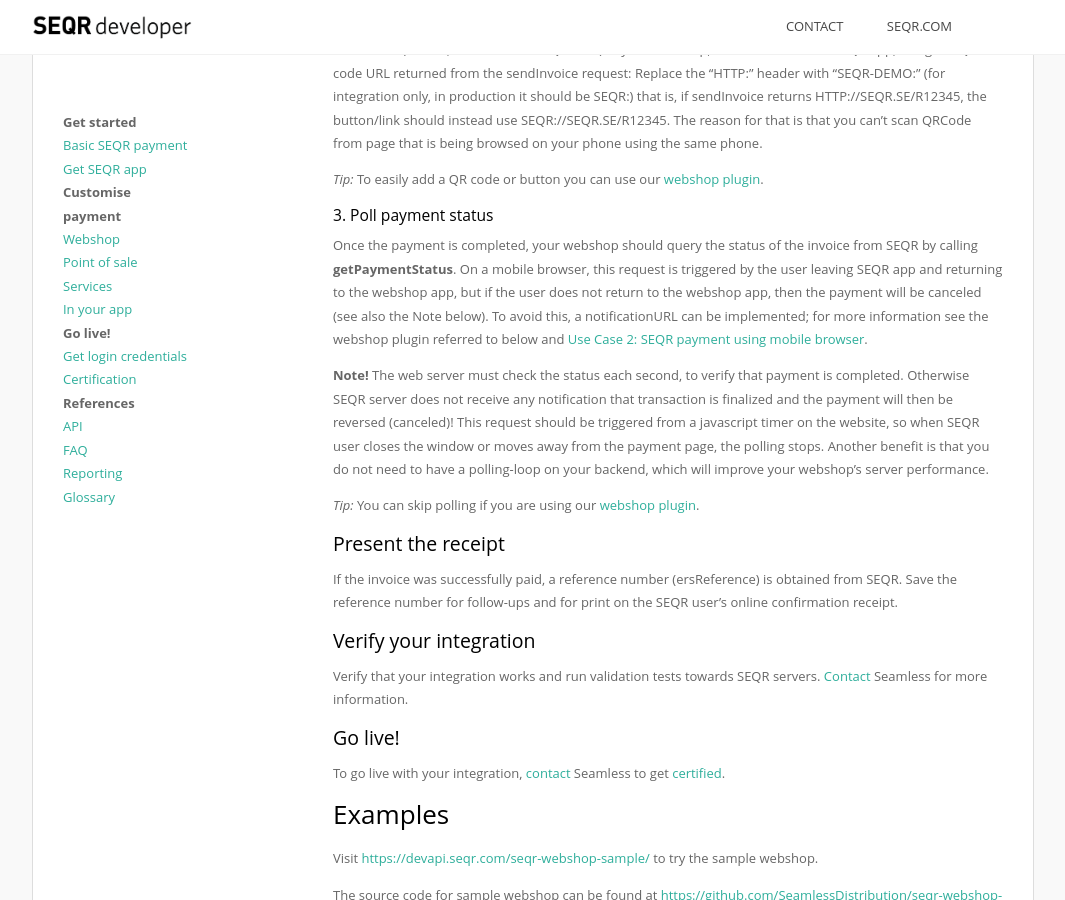
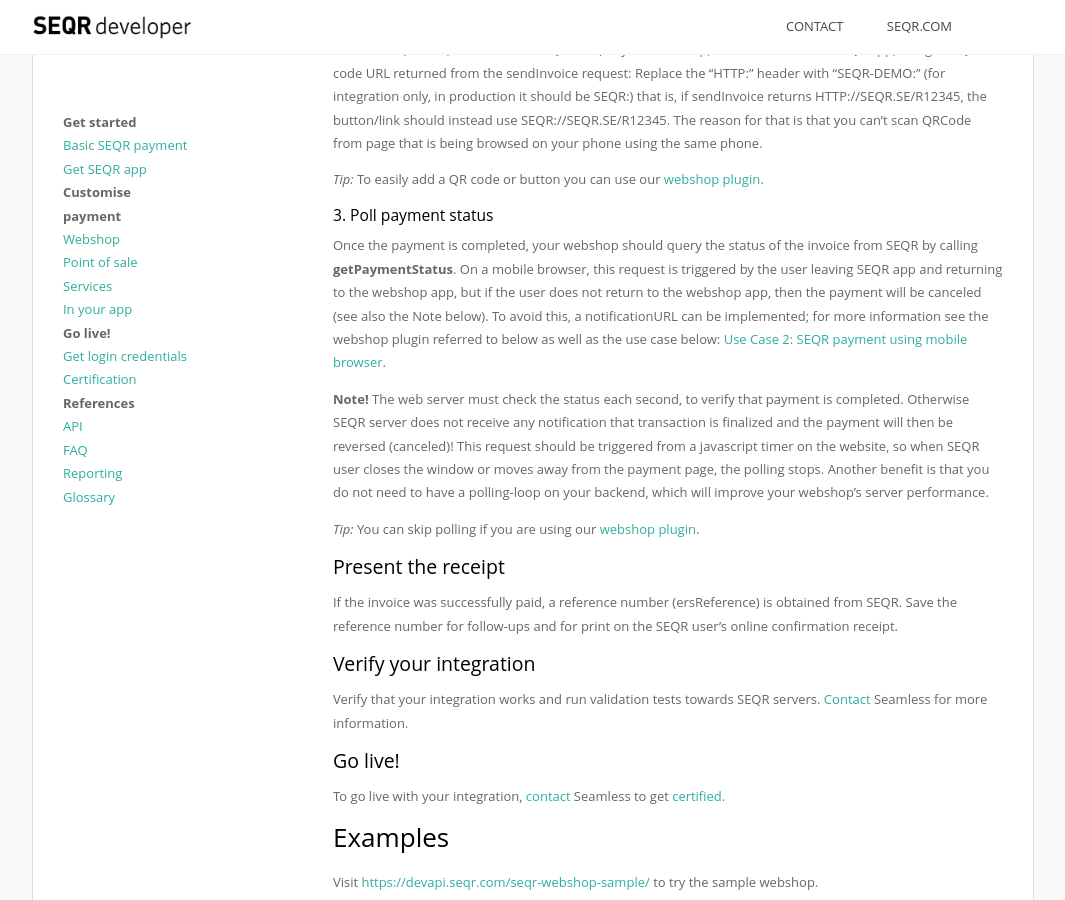
Before and after one commit to SeamlessDistribution/SeamlessDistribution.github.io, a Jekyll site: the page built from merchant/webshop/index.md, in a window 1280 px wide and 900 px high, scrolled down 1875 px. Shown: the whole window, without its empty margins (138-1203 px from the left). Built offline with Jekyll 4.4.1, drawn with Linux system fonts in a browser that asks for light colours.

Commit message:
Corrected previous update.

```diff
--- a/merchant/webshop/index.md
+++ b/merchant/webshop/index.md
@@ -80,7 +80,7 @@
 from SEQR by calling **getPaymentStatus**. On a mobile browser, this request is triggered by the user
 leaving SEQR app and returning to the webshop app, but if the user does not return to the webshop app,
 then the payment will be canceled (see also the Note below). To avoid this, a notificationURL can be
-implemented; for more information see the webshop plugin referred to below and [Use Case 2: SEQR payment using mobile browser](#UseCase2).
+implemented; for more information see the webshop plugin referred to below as well as the use case below: [Use Case 2: SEQR payment using mobile browser](#UseCase2).
 
 
 **Note!** The web server must check the status each second, to verify that payment is completed.
```
